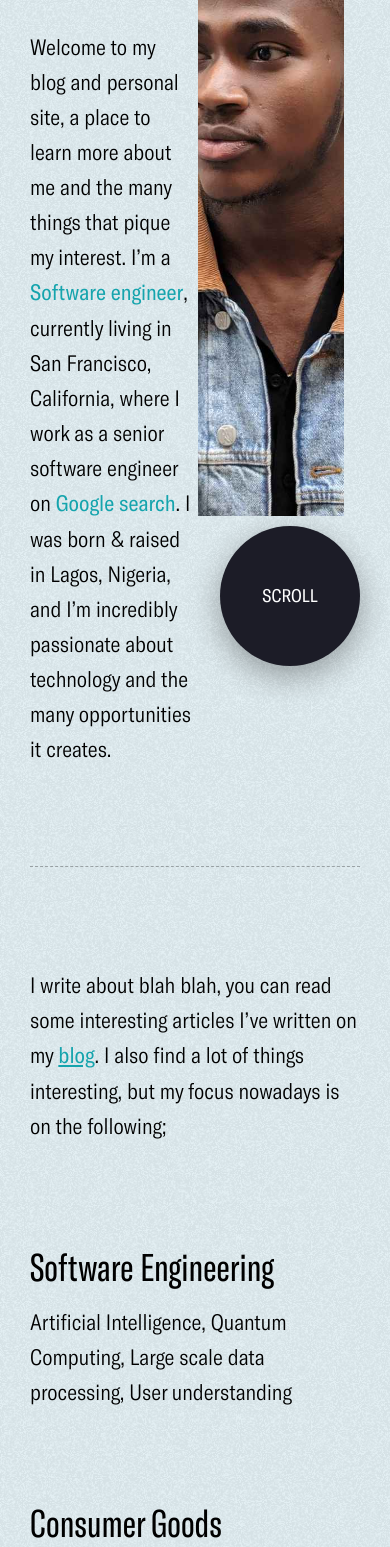
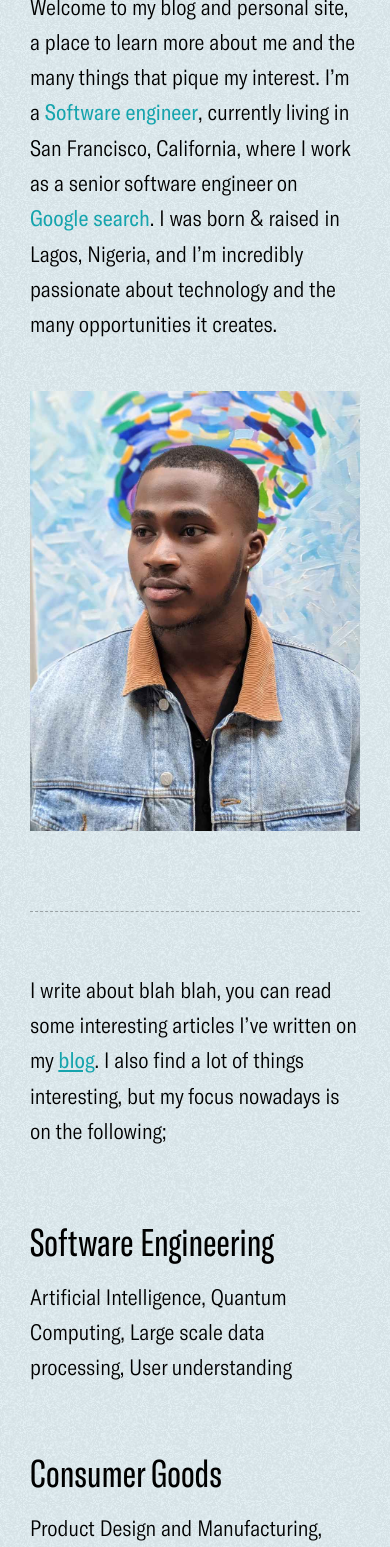
Before and after one commit to muyixs/muyiwa-website, a Nuxt app: page / in a window 390 px wide. Shown: the part 432-1979 px from the top of the page. Built offline with nearby package versions, Linux system fonts and the light colour scheme.

Commit message:
start working on home page responsiveness

```diff
--- a/components/BaseFooter.vue
+++ b/components/BaseFooter.vue
@@ -50,6 +50,7 @@ export default {
 
     @include screen('small') {
       justify-content: space-between;
+      margin-top: 80px;
     }
 
     > * {
--- a/layouts/default.vue
+++ b/layouts/default.vue
@@ -37,6 +37,14 @@ export default {
 .c-app {
   padding: 0px 12% 30px;
 
+  @media screen and (max-width: 1280px) {
+    padding: 0px 6% 30px;
+  }
+
+  @media screen and (max-width: 960px) {
+    padding: 0px 12% 30px;
+  }
+
   @include screen('small') {
     padding: 0px 30px 30px;
   }
--- a/pages/index.vue
+++ b/pages/index.vue
@@ -41,11 +41,7 @@
             Product Design and Manufacturing, Ecommerce, Logistics, Localization
           </p>
         </div>
-        <div
-          class="c-home__interests-child"
-          @mouseover="showImage()"
-          @mouseleave="hideImage()"
-        >
+        <div class="c-home__interests-child">
           <h2 class="u-font-h2">Community</h2>
           <p class="u-font-regular">
             African economics and politics. People and community development
@@ -276,13 +272,26 @@ export default {
     display: flex;
     justify-content: space-between;
 
+    @media screen and (max-width: 960px) {
+      flex-direction: column;
+    }
+
     &-text {
       width: 50%;
       height: fit-content;
 
+      @media screen and (max-width: 960px) {
+        width: 100%;
+      }
+
       p {
         margin-top: 70px;
         max-width: 560px;
+
+        @media screen and (max-width: 960px) {
+          width: 100%;
+          margin-top: 30px;
+        }
       }
     }
 
@@ -290,13 +299,34 @@ export default {
       width: 49%;
       // background-color: rgb(141, 141, 141);
       margin-top: 75px;
+      margin-left: 30px;
       position: relative;
+      flex-shrink: 0;
+
+      @media screen and (max-width: 1024px) {
+        margin-top: auto;
+      }
+
+      @media screen and (max-width: 960px) {
+        width: 100%;
+        margin: 50px 0 0;
+      }
 
       img {
         width: 90%;
         height: 680px;
         object-position: center bottom;
         object-fit: cover;
+
+        @media screen and (max-width: 1024px) {
+          width: 100%;
+        }
+
+        @media screen and (max-width: 960px) {
+          height: auto;
+          max-height: 680px;
+          object-position: top;
+        }
       }
 
       a {
@@ -320,6 +350,10 @@ export default {
         transition: 1.2s $easeOutExpo;
         text-transform: uppercase;
 
+        @media screen and (max-width: 1024px) {
+          display: none;
+        }
+
         &:hover {
           transform: scale(1.12);
         }
@@ -330,10 +364,14 @@ export default {
   &__interests {
     display: flex;
     position: relative;
-
     margin-top: 100px;
     padding: 100px 0;
     border-top: 1px dashed rgba(0, 0, 0, 0.3);
+
+    @include screen('small') {
+      margin-top: 80px;
+      padding-top: 60px;
+    }
 
     &-text {
       width: fit-content;
@@ -372,8 +410,16 @@ export default {
       max-width: 800px;
       margin-top: 100px;
 
+      @include screen('small') {
+        margin-top: 70px;
+      }
+
       &:not(:first-of-type) {
         margin-top: 90px;
+
+        @include screen('small') {
+          margin-top: 65px;
+        }
       }
 
       p {
```
